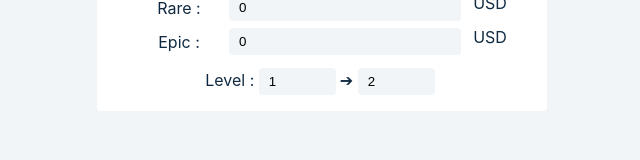
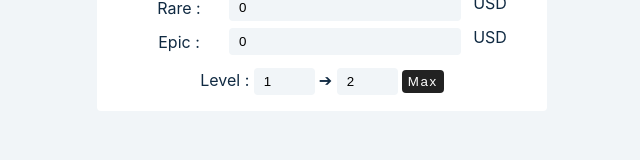
Before and after one commit to jyydev/mobox, a React (Create React App) app: page / in a window 1280 px wide. Shown: the part 346-506 px from the top of the page, without its empty margins (318-958 px from the left). Built offline with nearby package versions, Linux system fonts and the light colour scheme.

Commit message:
added max button

```diff
--- a/src/App.js
+++ b/src/App.js
@@ -118,7 +118,7 @@ const Input = () => {
             id='from'
             name='from'
             value={level[0]}
-            size='5'
+            size='3'
             onChange={(e) => {
               if (e.target.value <= 0 && e.target.value) e.target.value = 1;
               setLevel({ ...level, 0: e.target.value });
@@ -129,13 +129,21 @@ const Input = () => {
             type='text'
             id='to'
             name='to'
-            size='5'
+            size='3'
             value={level[1]}
             onChange={(e) => {
               if (e.target.value > 30) e.target.value = 30;
               setLevel({ ...level, 1: e.target.value });
             }}
           />
+          <button
+            type='button'
+            onClick={() => {
+              setLevel({ ...level, 0: 1, 1: 30 });
+            }}
+          >
+            max
+          </button>
         </form>
         <div className='item'>
           <p>Total</p>
--- a/src/index.css
+++ b/src/index.css
@@ -247,7 +247,7 @@ small {
   background: var(--clr-black);
   color: var(--clr-white);
   border-color: transparent;
-  margin-top: 1rem;
+  margin-top: 0.1rem;
   letter-spacing: var(--spacing);
   padding: 0.15rem 0.25rem;
   text-transform: capitalize;
```
